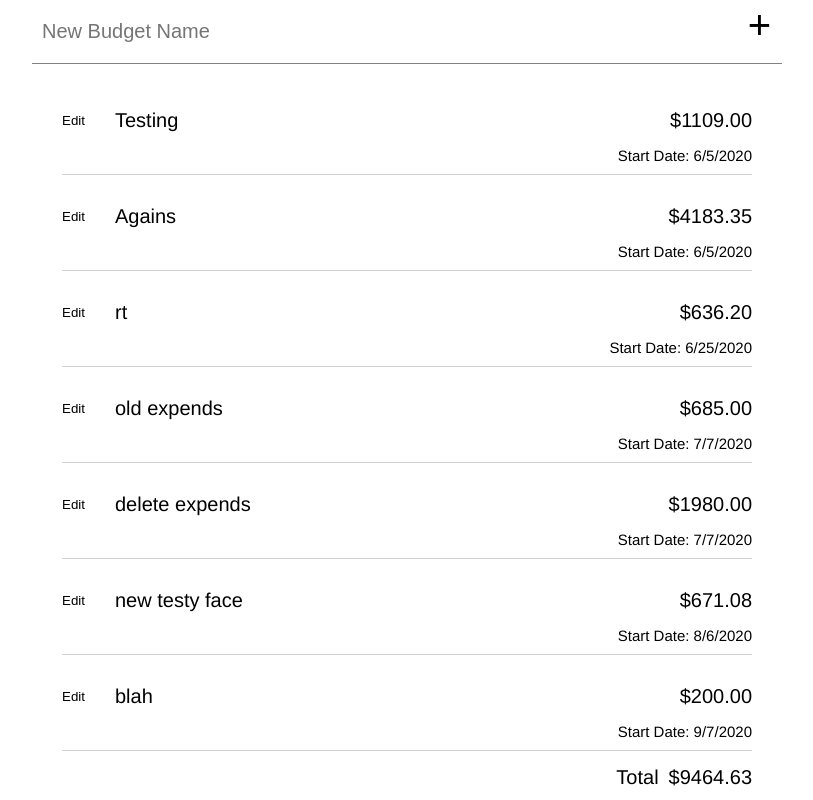
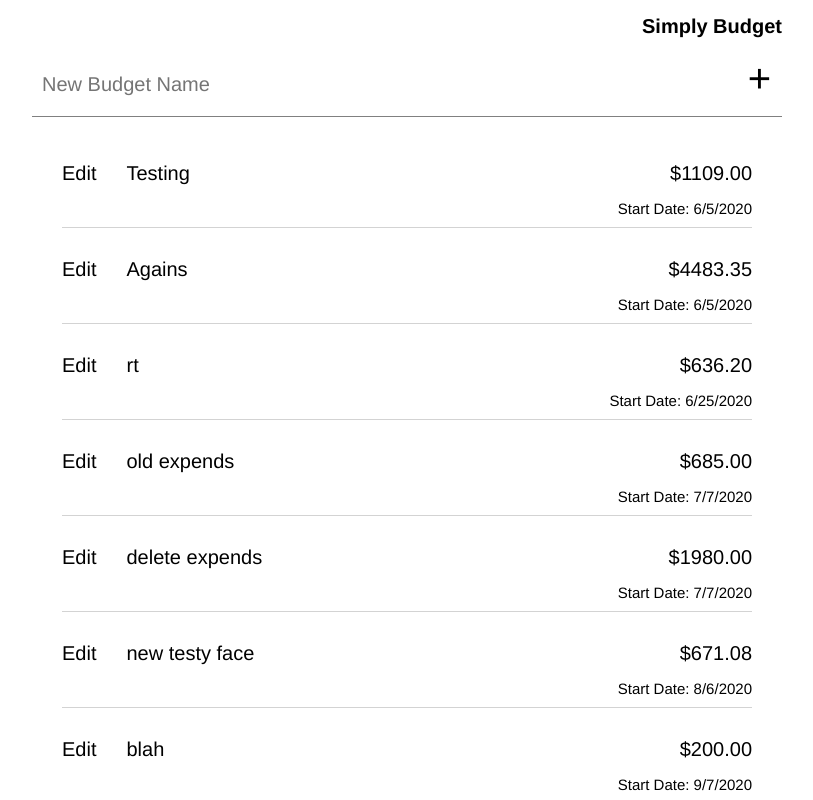
Before and after one commit to helloRupa/simply-budget, a React (Create React App) app: page / in a window 1280 px wide. Shown: the top 800 px of the page, without its empty margins (233-1046 px from the left). Built offline with nearby package versions, Linux system fonts and the light colour scheme; no server answers; data requests are answered from the project's data file; the HTML template or start-up script is replaced by a standard one.

Commit message:
Add header and update reset

```diff
--- a/db.json
+++ b/db.json
@@ -61,7 +61,7 @@
       "limit": 300,
       "startDate": "2020/06/05",
       "truncated": 0,
-      "currentPeriod": 14,
+      "currentPeriod": 15,
       "id": 2
     },
     {
--- a/src/components/App.js
+++ b/src/components/App.js
@@ -5,6 +5,7 @@ import Error from './Error';
 import Archive from './Archive';
 import Settings from './Settings';
 import { connect } from 'react-redux';
+import Header from './Header';
 
 function App({ currentView }) {
   const [forceUpdate, setForceUpdate] = useState(0);
@@ -24,6 +25,7 @@ function App({ currentView }) {
 
   return (
     <div className="App">
+      <Header />
       {chooseView()}
       <Error {...{ setForceUpdate, forceUpdate }} />
     </div>
--- /dev/null
+++ b/src/components/Header.js
@@ -0,0 +1,9 @@
+import React from 'react';
+
+function Header() {
+  return <header>
+    <h1>Simply Budget</h1>
+  </header>
+}
+
+export default Header;
--- a/src/index.css
+++ b/src/index.css
@@ -1,6 +1,5 @@
 body {
   margin: 0 auto;
-  position: relative;
   padding: 0;
   min-width: 350px;
   max-width: 750px;
@@ -12,6 +11,17 @@ body {
 
 #root {
 
+}
+
+header {
+  font-size: 1em;
+  padding: 15px 0;
+  text-align: right;
+}
+
+h1 {
+  font-weight: bold;
+  font-size: 1.25em;
 }
 
 form.create-budget {
--- a/src/reset.css
+++ b/src/reset.css
@@ -1,10 +1,11 @@
-html, body, section, div, form, input, button, ul, ol, p, h1, h2, h3, p {
+html, body, header, section, div, form, input, button, ul, ol, p, h1, h2, h3, p {
   margin: 0;
   padding: 0;
   background-color: transparent;
   box-sizing: border-box;
   border: none;
-  position: relative;
+  font: inherit;
+  color: inherit;
 }
 
 li {
```
